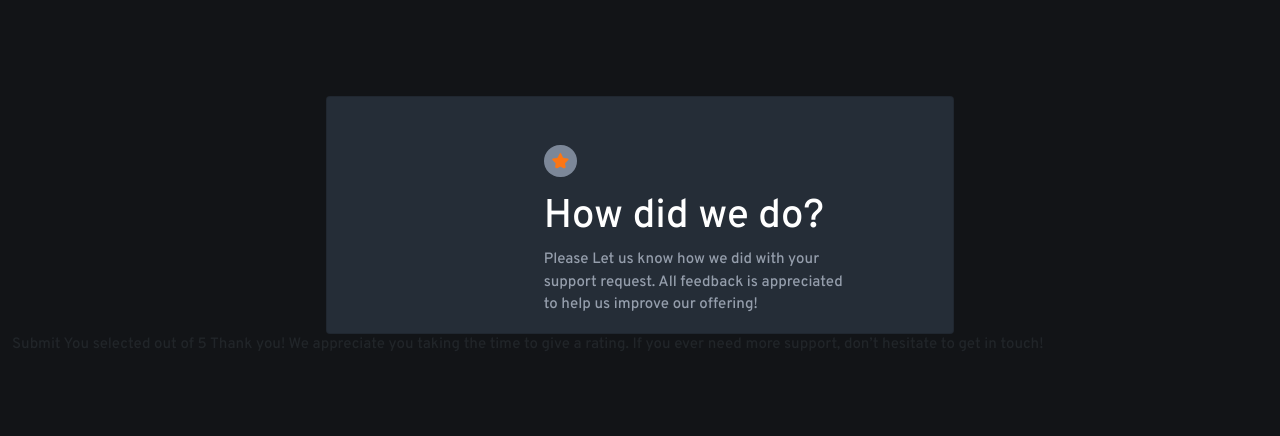
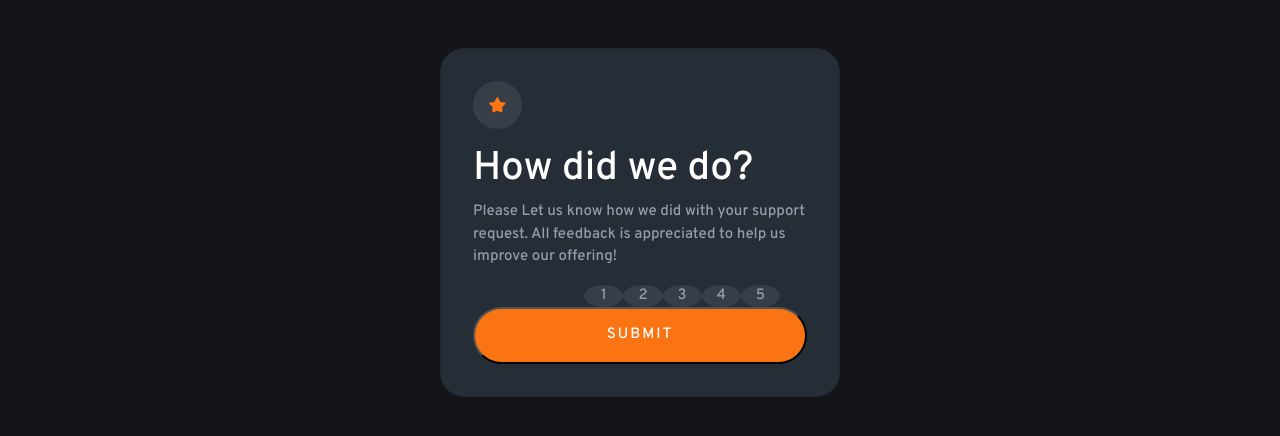
Before and after one commit to Njabz-1/interactive-rating-component-main, a plain HTML site: page index.html in a window 1280 px wide. Drawn offline with nearby package versions, Linux system fonts and the light colour scheme.

Commit message:
Removed container and just used width to center card. Need to work on numbers positioning and size then javascript then part one is done

```diff
--- a/index.html
+++ b/index.html
@@ -11,35 +11,34 @@
   <link rel="stylesheet" href="/style/style.css">
 </head>
 
-<body class="d-flex flex-column align-items-center justify-content-center">
-  <div class="container-fluid mt-5">
-    <div class="card offset-md-3 w-50 mt-5 ">
+<body class="d-flex align-items-center justify-content-center">
+    <div class="card mt-5">
       <div class="row">
-        <div class="col-md-6 offset-md-4 mt-5 ">
-          <img src="images\icon-star.svg" alt="star" class="img-fluid star p-2">
+        <div class="">
+          <img src="images\icon-star.svg" alt="star" class="img-fluid star p-3">
         </div>
       </div>
       <div class="row">
-        <div class="col-md-6 offset-md-4 mt-3">
+        <div class=" mt-3">
           <h1>How did we do?</h1>
         </div>
       </div>
       <div class="row">
-        <div class="col-md-6 offset-md-4">
+        <div class="">
           <p> Please Let us know how we did with your support request.
             All feedback is appreciated to help us improve our offering!</p>
         </div>
       </div>
-      <div class="row">
-        <form action="">
+      <div class="row offset-md-4">
+        <div class="col-2 number-box">1</div>
+        <div class="col-2 number-box">2</div>
+        <div class="col-2 number-box">3</div>
+        <div class="col-2 number-box">4</div>
+        <div class="col-2 number-box">5</div>
+      </div>
+      <button class="text-white">Submit</button>
+      <div style="display:none;">
 
-        </form>
-      </div>
-    </div>
-
-
-
-    Submit
         <!-- Rating state end -->
 
         <!-- Thank you state start -->
@@ -51,10 +50,16 @@
 
         We appreciate you taking the time to give a rating. If you ever need more support,
         don’t hesitate to get in touch!
+    </div>
+    </div>
 
 
 
-  </div>
+
+
+
+
+
 </body>
 
 </html>
--- a/style/style.css
+++ b/style/style.css
@@ -10,7 +10,7 @@
     /* ## Colors */
     --Orange: hsl(25, 97%, 53%);
     --Light-Grey: hsl(217, 12%, 63%);
-    --Medium-Grey: hsl(216, 12%, 54%);
+    --Medium-Grey: hsl(216, 13%, 25%);
     --Dark-Blue: hsl(213, 19%, 18%);
     --Very-Dark-Blue: hsl(216, 12%, 8%);
     --White: hsl(0, 0%, 100%);
@@ -25,13 +25,15 @@ body {
     /* margin: 1.25rem; */
 }
 
-.no-padding {
-    padding:0;
+@media(min-width:500px) {
+    .card {
+        background-color: var(--Dark-Blue);
+        width: 400px;
+        border-radius: 1.5rem;
+        padding: 2rem;
+    }
 }
 
-.card {
-    background-color: var(--Dark-Blue);
-}
 
 h1 {
     color: var(--White);
@@ -43,5 +45,20 @@ p {
 
 .star {
     background-color: var(--Medium-Grey);
-    border-radius: 20px;
+    border-radius: 50%;
 }
+
+.number-box {
+    border-radius: 50%;
+    background-color: var(--Medium-Grey);
+    color: var(--Light-Grey);
+    text-align: center;
+  }
+
+  button {
+    background-color: var(--Orange);
+    border-radius: 2em;
+    padding: 1em;
+    text-transform: uppercase;
+    letter-spacing: 2px;
+  }
```
Lines whose indentation alone changed are shown as unchanged.
